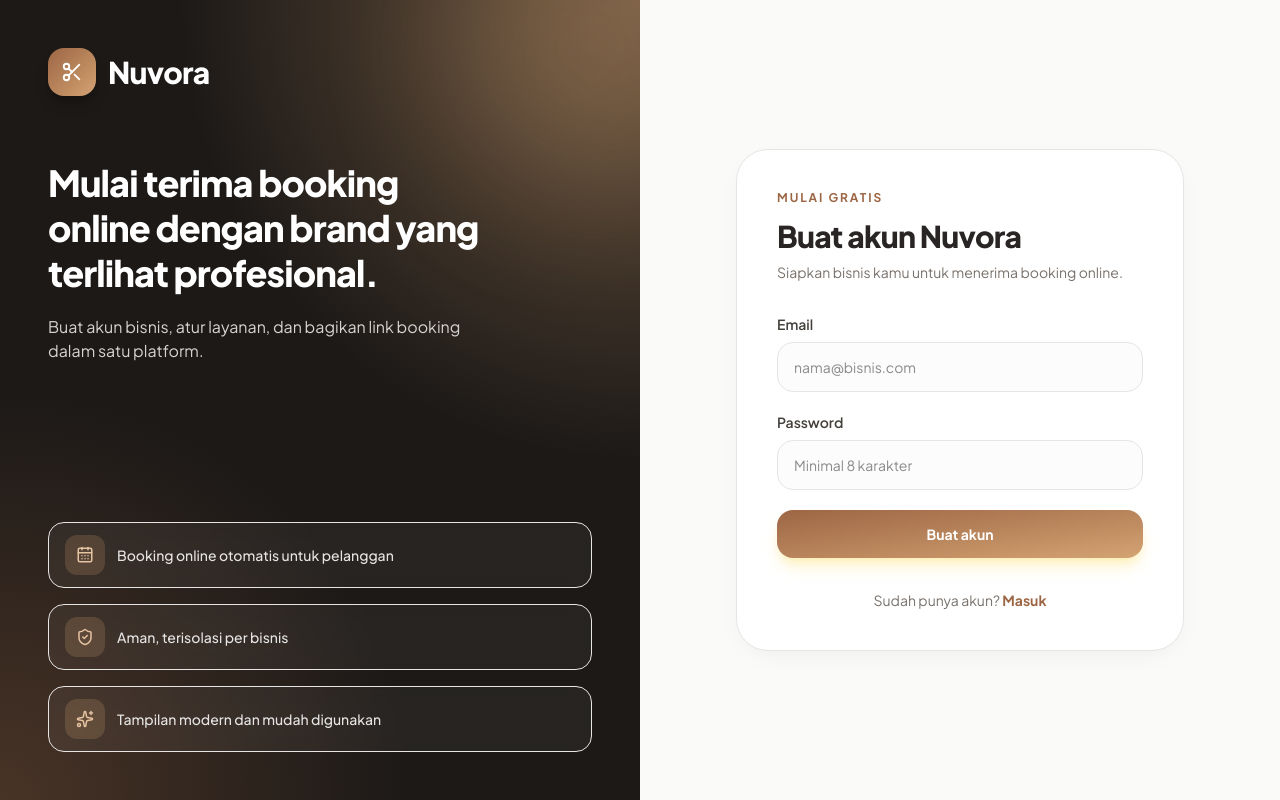
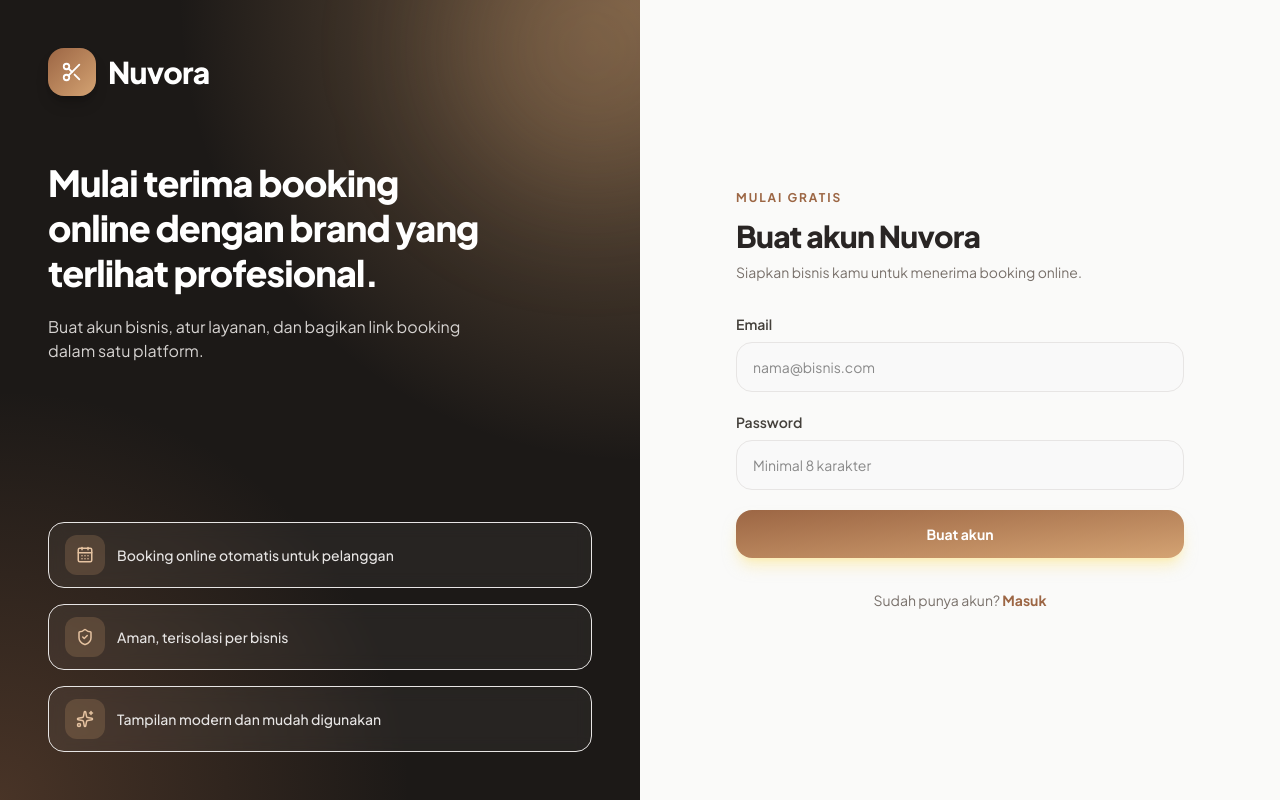
Before and after one commit to teukuaditya/Nuvora, a Next.js app: page /daftar in a window 1280 px wide. Built offline with nearby package versions, Linux system fonts and the light colour scheme.

Commit message:
style: sederhanakan layout form login dan daftar

```diff
--- a/app/daftar/page.tsx
+++ b/app/daftar/page.tsx
@@ -58,7 +58,7 @@ export default async function DaftarPage({
             </Link>
           </div>
 
-          <div className="rounded-[2rem] border border-stone-200/80 bg-white p-8 shadow-[0_8px_30px_-12px_rgba(0,0,0,0.08)] dark:border-border dark:bg-surface sm:p-10">
+          <div className="py-2 sm:py-4">
             <p className="text-xs font-bold uppercase tracking-[0.16em] text-primary-dark dark:text-primary">Mulai gratis</p>
             <h1 className="mt-3 text-3xl font-extrabold tracking-tight text-stone-800 dark:text-foreground">Buat akun Nuvora</h1>
             <p className="mt-2 text-sm text-stone-500 dark:text-muted">Siapkan bisnis kamu untuk menerima booking online.</p>
--- a/app/login/page.tsx
+++ b/app/login/page.tsx
@@ -58,7 +58,7 @@ export default async function LoginPage({
             </Link>
           </div>
 
-          <div className="rounded-[2rem] border border-stone-200/80 bg-white p-8 shadow-[0_8px_30px_-12px_rgba(0,0,0,0.08)] dark:border-border dark:bg-surface sm:p-10">
+          <div className="py-2 sm:py-4">
             <p className="text-xs font-bold uppercase tracking-[0.16em] text-primary-dark dark:text-primary">Selamat datang kembali</p>
             <h1 className="mt-3 text-3xl font-extrabold tracking-tight text-stone-800 dark:text-foreground">Masuk ke Nuvora</h1>
             <p className="mt-2 text-sm text-stone-500 dark:text-muted">Akses dashboard dan kelola bisnis kamu.</p>
```
